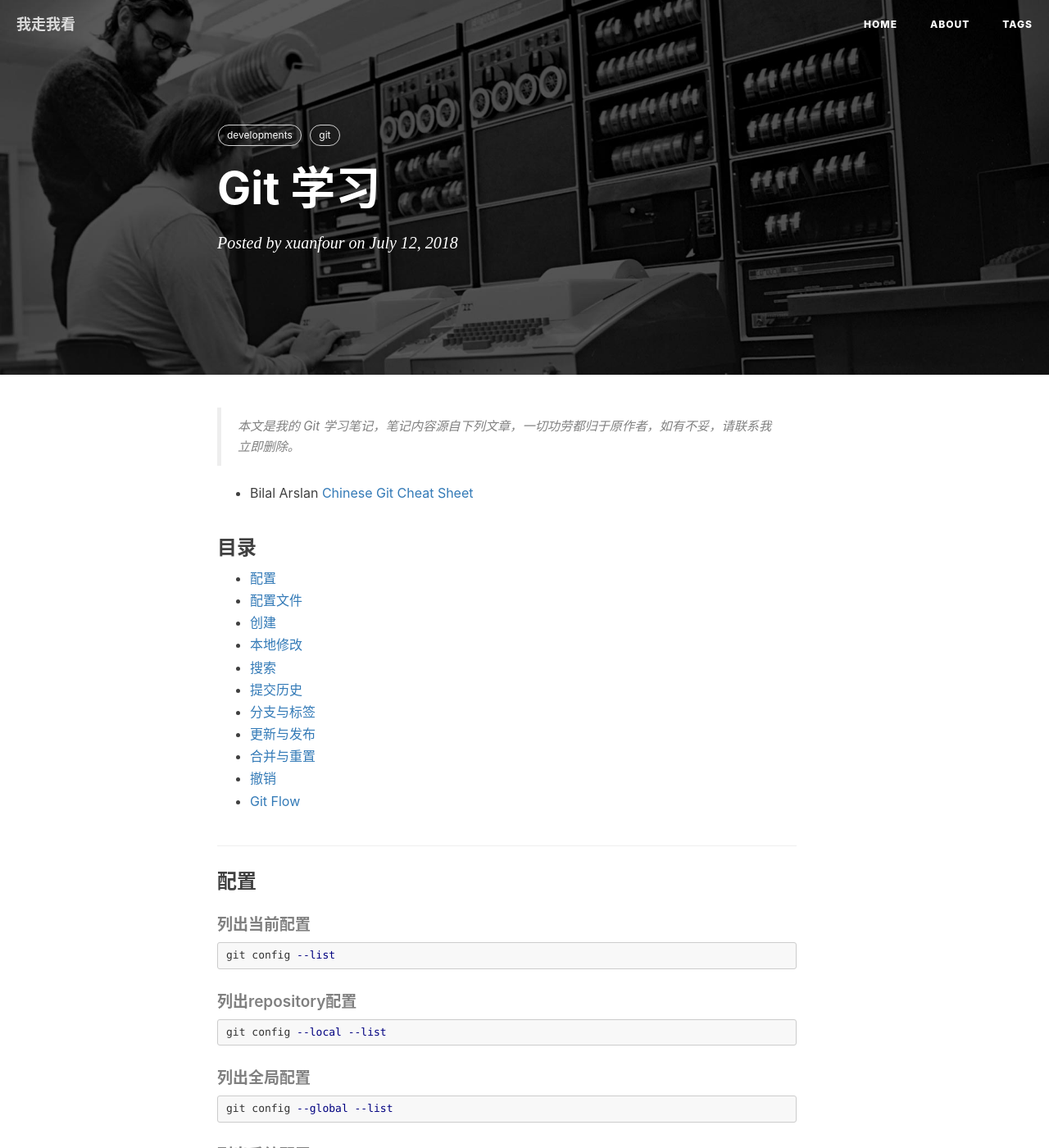
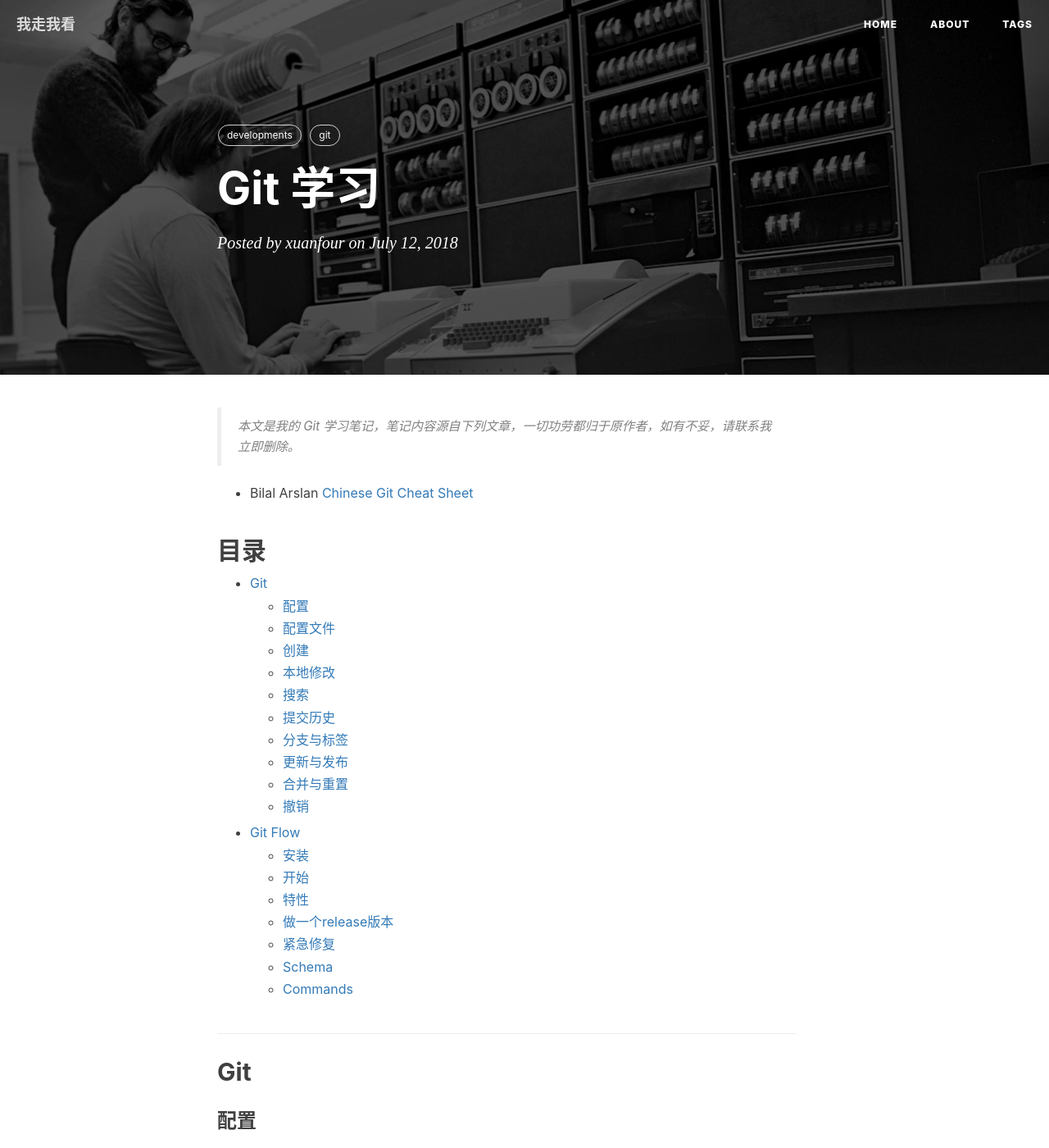
Before and after one commit to xuanfour/xuanfour.github.io, a Jekyll site: the page built from _posts/developments/2018-07-12-git.md, in a window 1280 px wide and 1400 px high. Shown: the whole window at 82% size. Built offline with Jekyll 4.4.1, drawn with Linux system fonts in a browser that asks for light colours; nearby versions of some CDN libraries; comment, search, counter and statistics services are not loaded; some of the changed text lies outside the part shown.

Commit message:
update toc

```diff
--- a/_posts/developments/2018-07-12-git.md
+++ b/_posts/developments/2018-07-12-git.md
@@ -14,21 +14,31 @@ tags:
 
 * Bilal Arslan [Chinese Git Cheat Sheet](https://github.com/arslanbilal/git-cheat-sheet/blob/master/other-sheets/git-cheat-sheet-zh.md)
 
-### 目录
+## 目录
 
-* [配置](#配置)
-* [配置文件](#配置文件)
-* [创建](#创建)
-* [本地修改](#本地修改)
-* [搜索](#搜索)
-* [提交历史](#提交历史)
-* [分支与标签](#分支与标签)
-* [更新与发布](#更新与发布)
-* [合并与重置](#合并与重置)
-* [撤销](#撤销)
+* [Git](#Git)
+  * [配置](#配置)
+  * [配置文件](#配置文件)
+  * [创建](#创建)
+  * [本地修改](#本地修改)
+  * [搜索](#搜索)
+  * [提交历史](#提交历史)
+  * [分支与标签](#分支与标签)
+  * [更新与发布](#更新与发布)
+  * [合并与重置](#合并与重置)
+  * [撤销](#撤销)
 * [Git Flow](#git-flow)
+  * [安装](#安装)
+  * [开始](#开始)
+  * [特性](#特性)
+  * [做一个release版本](#做一个release版本)
+  * [紧急修复](#紧急修复)
+  * [Schema](#schema)
+  * [Commands](#commands)
 
 ---
+
+## Git
 
 ### 配置
 
```
Also changed, not shown: other parts of _posts/developments/2018-07-12-git.md (+12 -13 lines).
